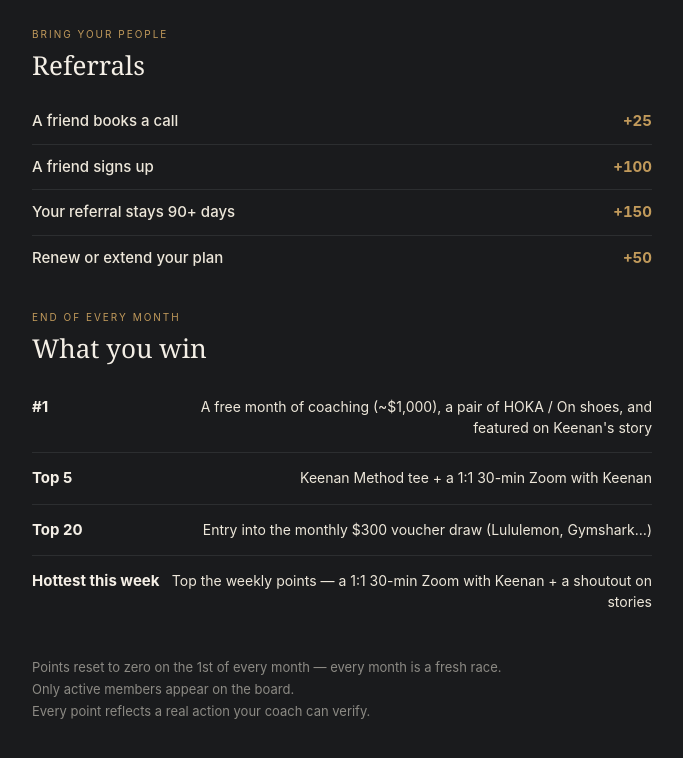
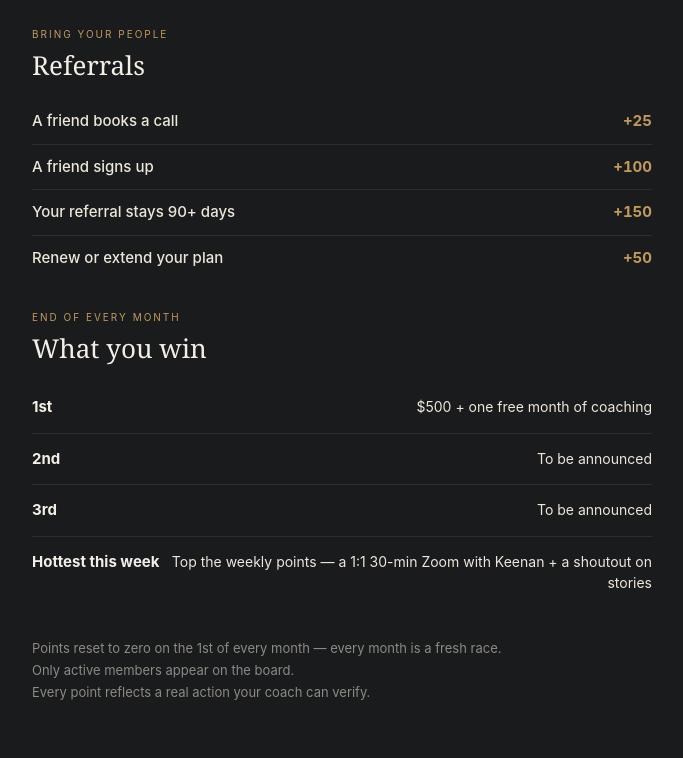
Before and after one commit to keenanmchapmann/keenanmethod, a plain HTML site: page how-it-works.html in a window 1280 px wide. Shown: the part 1783-2541 px from the top of the page, without its empty margins (298-981 px from the left). Drawn offline with Linux system fonts and the light colour scheme; a web font is replaced by a local one.

Commit message:
Add files via upload

```diff
--- a/how-it-works.html
+++ b/how-it-works.html
@@ -118,9 +118,9 @@
     <div class="sec">
       <div class="sec-lbl">End of every month</div>
       <h2>What you win</h2>
-      <div class="rw"><span class="r">#1</span><span class="d">A free month of coaching (~$1,000), a pair of HOKA / On shoes, and featured on Keenan's story</span></div>
-      <div class="rw"><span class="r">Top 5</span><span class="d">Keenan Method tee + a 1:1 30-min Zoom with Keenan</span></div>
-      <div class="rw"><span class="r">Top 20</span><span class="d">Entry into the monthly $300 voucher draw (Lululemon, Gymshark…)</span></div>
+      <div class="rw"><span class="r">1st</span><span class="d">$500 + one free month of coaching</span></div>
+      <div class="rw"><span class="r">2nd</span><span class="d">To be announced</span></div>
+      <div class="rw"><span class="r">3rd</span><span class="d">To be announced</span></div>
       <div class="rw"><span class="r">Hottest this week</span><span class="d">Top the weekly points — a 1:1 30-min Zoom with Keenan + a shoutout on stories</span></div>
     </div>
 
```
